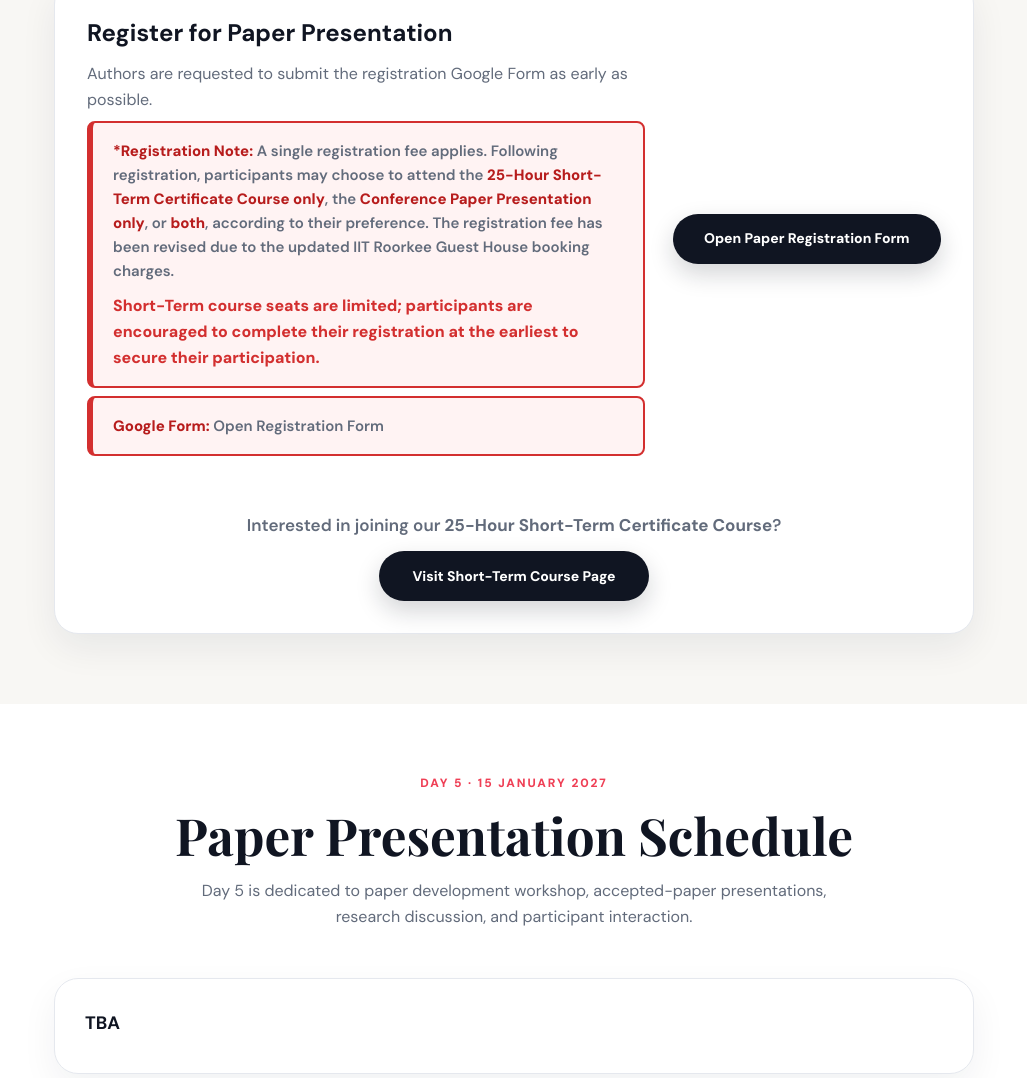
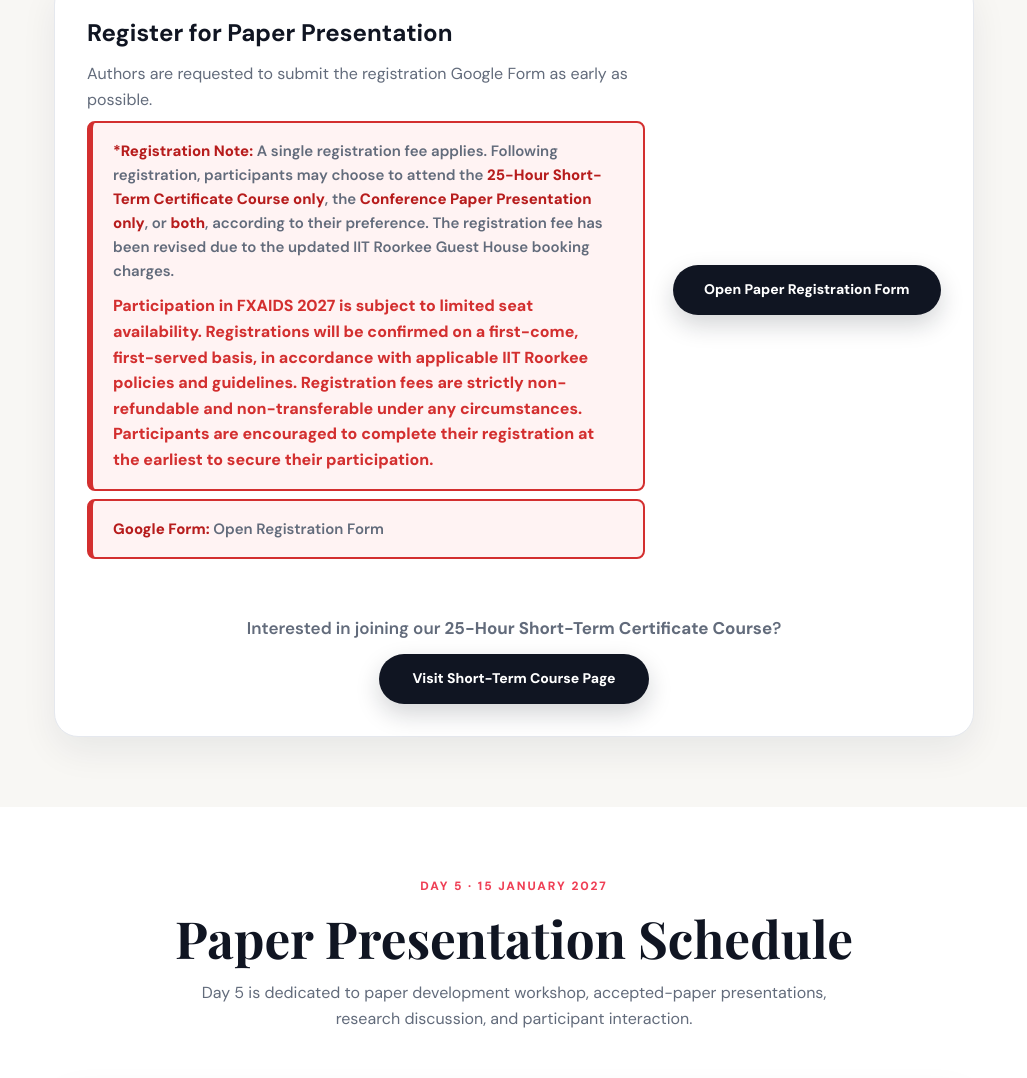
Before and after one commit to fairaiworkshop/fair-ai-data-science-conference-2027, a plain HTML site: page about.html in a window 1280 px wide. Shown: the part 5635-6713 px from the top of the page, without its empty margins (126-1153 px from the left). Drawn offline with nearby package versions, Linux system fonts and the light colour scheme.

Commit message:
Update about.html

```diff
--- a/about.html
+++ b/about.html
@@ -447,8 +447,7 @@
               the <strong>Conference Paper Presentation only</strong>, or <strong>both</strong>,
               according to their preference. The registration fee has been revised due to the updated IIT Roorkee Guest House booking charges.
               <span class="limited-seats">
-                Short-Term course seats are limited; participants are encouraged to complete
-                their registration at the earliest to secure their participation.
+                Participation in FXAIDS 2027 is subject to limited seat availability. Registrations will be confirmed on a first-come, first-served basis, in accordance with applicable IIT Roorkee policies and guidelines. Registration fees are strictly non-refundable and non-transferable under any circumstances. Participants are encouraged to complete their registration at the earliest to secure their participation.
               </span>
             </p>
 
```
